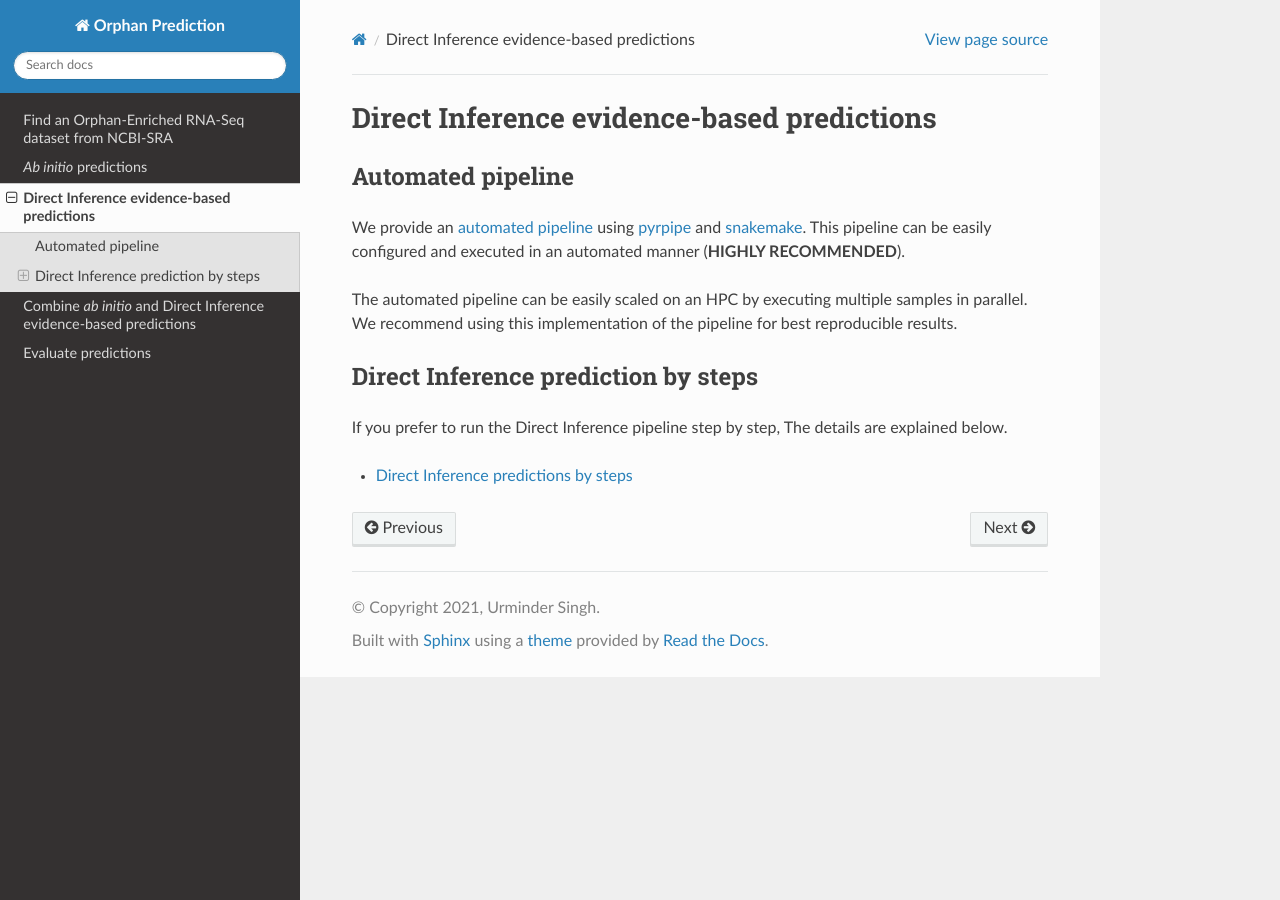
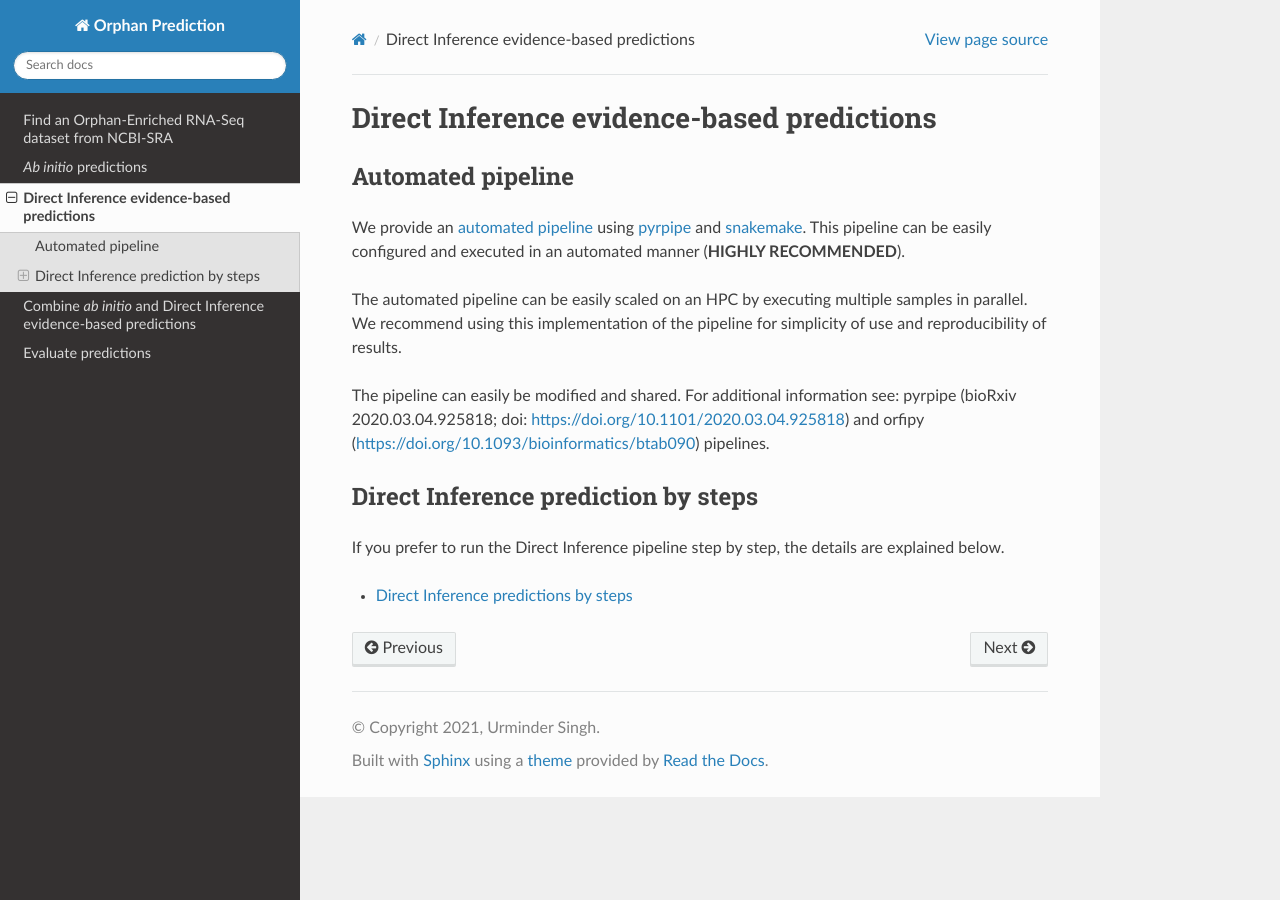
Before and after one commit to eswlab/orphan-prediction, a Sphinx documentation site: the page built from docs/source/DirInf/index.rst, in a window 1280 px wide. Built offline with Sphinx 7.4.7 and the Read the Docs theme 2.0.0, drawn with Linux system fonts in a browser that asks for light colours.

Commit message:
Update index.rst

```diff
--- a/docs/source/DirInf/index.rst
+++ b/docs/source/DirInf/index.rst
@@ -8,13 +8,16 @@ Automated pipeline
 We provide an `automated pipeline`_ using  `pyrpipe`_ and `snakemake`_. This pipeline can be easily configured and executed in an automated manner  (**HIGHLY RECOMMENDED**).
 
 The automated pipeline can be easily scaled on an HPC by executing multiple samples in parallel.
-We recommend using this implementation of the pipeline for best reproducible results.
+We recommend using this implementation of the pipeline for simplicity of use and reproducibility of results.
+
+The pipeline can easily be modified and shared.
+For additional information see: pyrpipe (bioRxiv 2020.03.04.925818; doi: https://doi.org/10.1101/2020.03.04.925818) and orfipy (https://doi.org/10.1093/bioinformatics/btab090) pipelines.
 
 
 Direct Inference prediction by steps
 -------------------------------------
 
-If you prefer to run the Direct Inference pipeline step by step, The details are explained below.
+If you prefer to run the Direct Inference pipeline step by step, the details are explained below.
 
 .. _automated pipeline: https://github.com/eswlab/orphan-prediction/tree/master/evidence_based_pipeline
 .. _pyrpipe: https://github.com/urmi-21/pyrpipe
```
